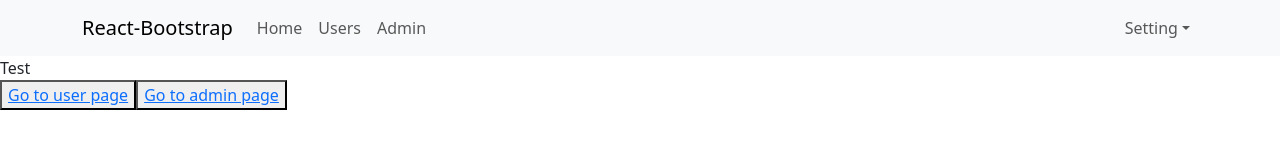
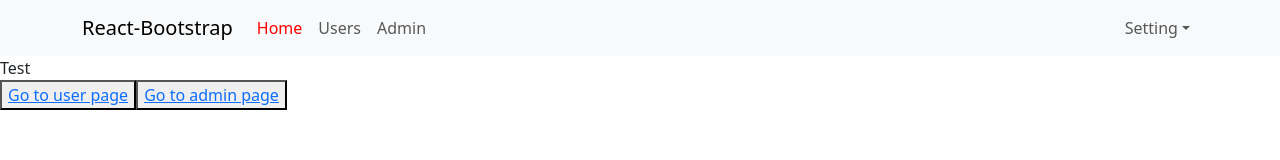
Before and after one commit to thuanlv0911/React-base, a React (Create React App) app: page / in a window 1280 px wide. Shown: the top 160 px of the page. Built offline with nearby package versions, Linux system fonts and the light colour scheme.

Commit message:
video 50

```diff
--- a/src/App.js
+++ b/src/App.js
@@ -11,7 +11,7 @@ const App = () => {
         <Header />
       </div>
       <div className="main-container">
-        <div className="sidenav-container">
+        <div className="sidenav-container" xs={3}>
           <div>
             Test
             <div>
@@ -24,7 +24,7 @@ const App = () => {
             </div>
           </div>
         </div>
-        <div className="app-content">
+        <div className="app-content" xs={9}>
           <Outlet />
         </div>
       </div>
--- a/src/App.scss
+++ b/src/App.scss
@@ -8,3 +8,15 @@ body {
   -webkit-font-smoothing: antialiased;
   -moz-osx-font-smoothing: grayscale;
 }
+
+.app-container {
+  .header-container {
+    .navbar-nav {
+      .nav-link {
+        &.active {
+          color: #f00;
+        }
+      }
+    }
+  }
+}
--- a/src/components/Header/Header.js
+++ b/src/components/Header/Header.js
@@ -2,7 +2,7 @@ import Container from "react-bootstrap/Container";
 import Nav from "react-bootstrap/Nav";
 import Navbar from "react-bootstrap/Navbar";
 import NavDropdown from "react-bootstrap/NavDropdown";
-import { Link } from "react-router-dom";
+import { NavLink } from "react-router-dom";
 const Header = () => {
   return (
     <Navbar expand="lg" className="bg-body-tertiary">
@@ -11,15 +11,15 @@ const Header = () => {
         <Navbar.Toggle aria-controls="basic-navbar-nav" />
         <Navbar.Collapse id="basic-navbar-nav">
           <Nav className="me-auto">
-            <Link to="/" className="nav-link">
+            <NavLink to="/" className="nav-link">
               Home
-            </Link>
-            <Link to="/user" className="nav-link">
+            </NavLink>
+            <NavLink to="/user" className="nav-link">
               Users
-            </Link>
-            <Link to="admin" className="nav-link">
+            </NavLink>
+            <NavLink to="admin" className="nav-link">
               Admin
-            </Link>
+            </NavLink>
           </Nav>
           <Nav>
             <NavDropdown title="Setting" id="basic-nav-dropdown">
```
